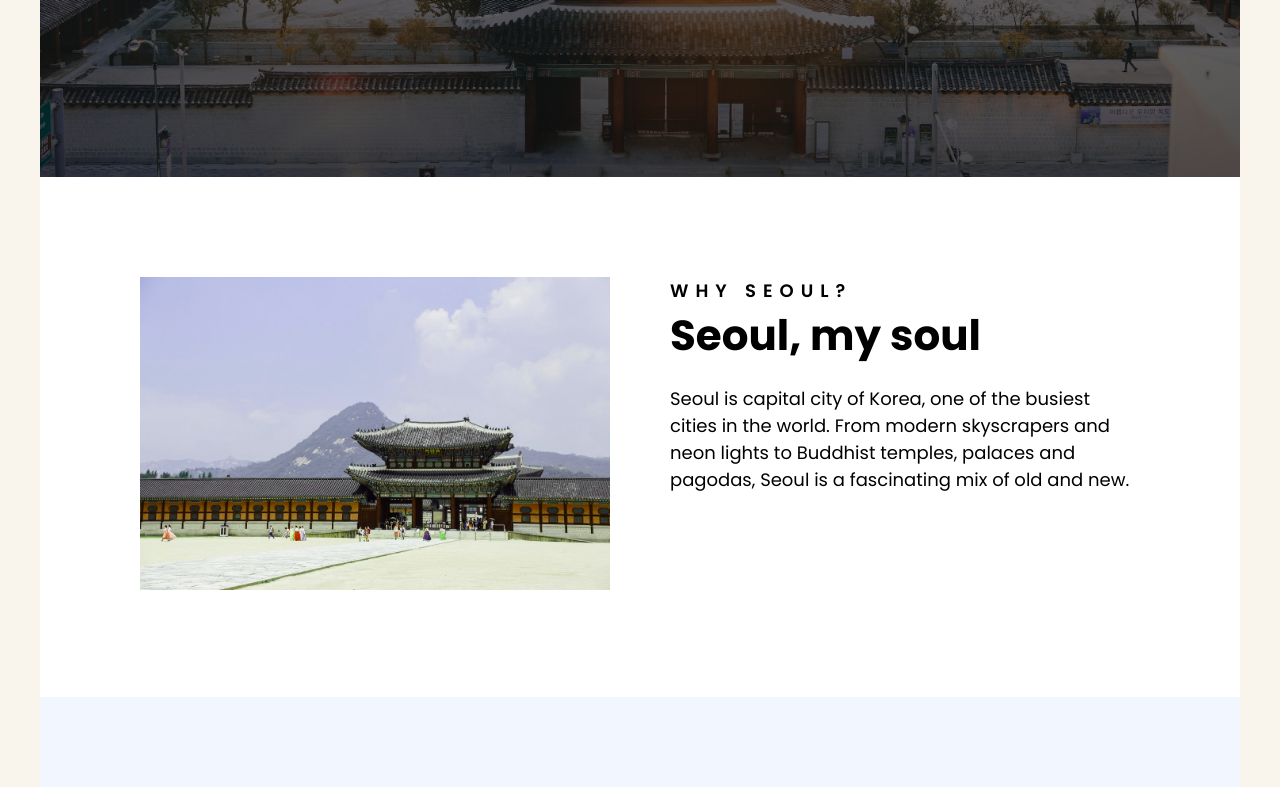
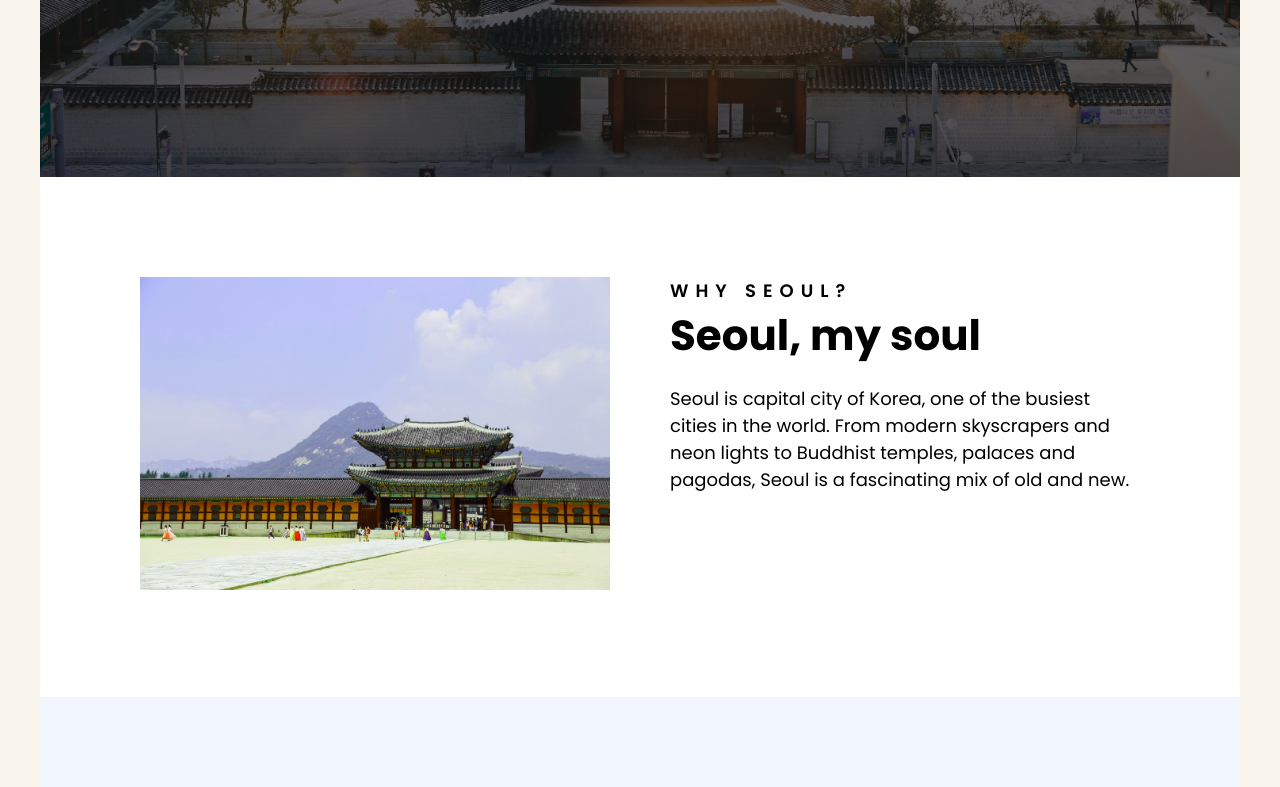
Before and after one commit to hjooqkr/travel-project, a plain HTML site: page index.html in a window 1280 px wide. Shown: the part 527-1314 px from the top of the page. Drawn offline with Linux system fonts and the light colour scheme.

Commit message:
added css filter

```diff
--- a/src/style.css
+++ b/src/style.css
@@ -18,7 +18,7 @@ header {
   padding: 180px 0;
 }
 .main-grid1 img {
-  filter: hue-rotate(38deg);
+  filter: hue-rotate(38deg) saturate(150%);
 }
 header h1 {
   font-size: 96px;
```
